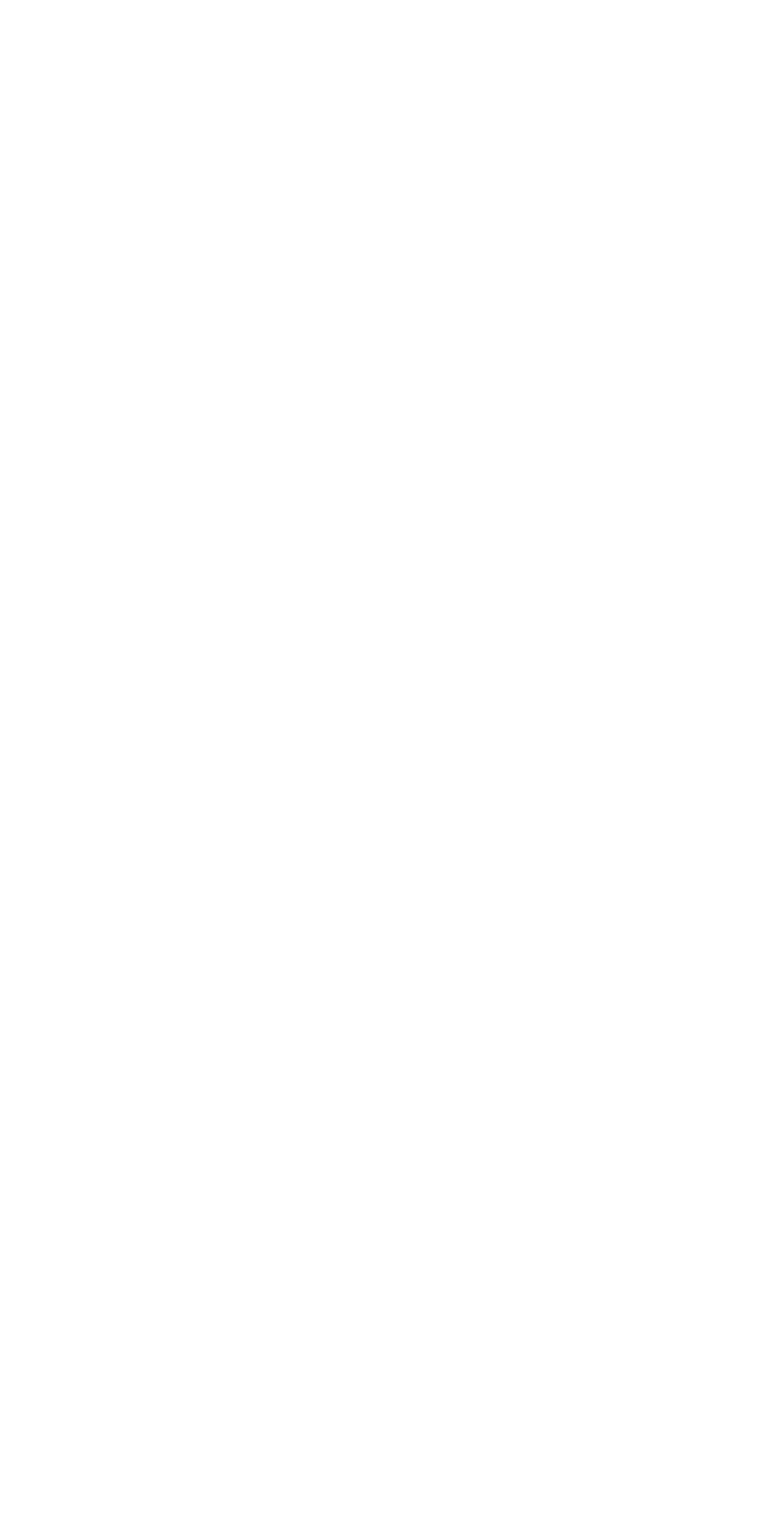
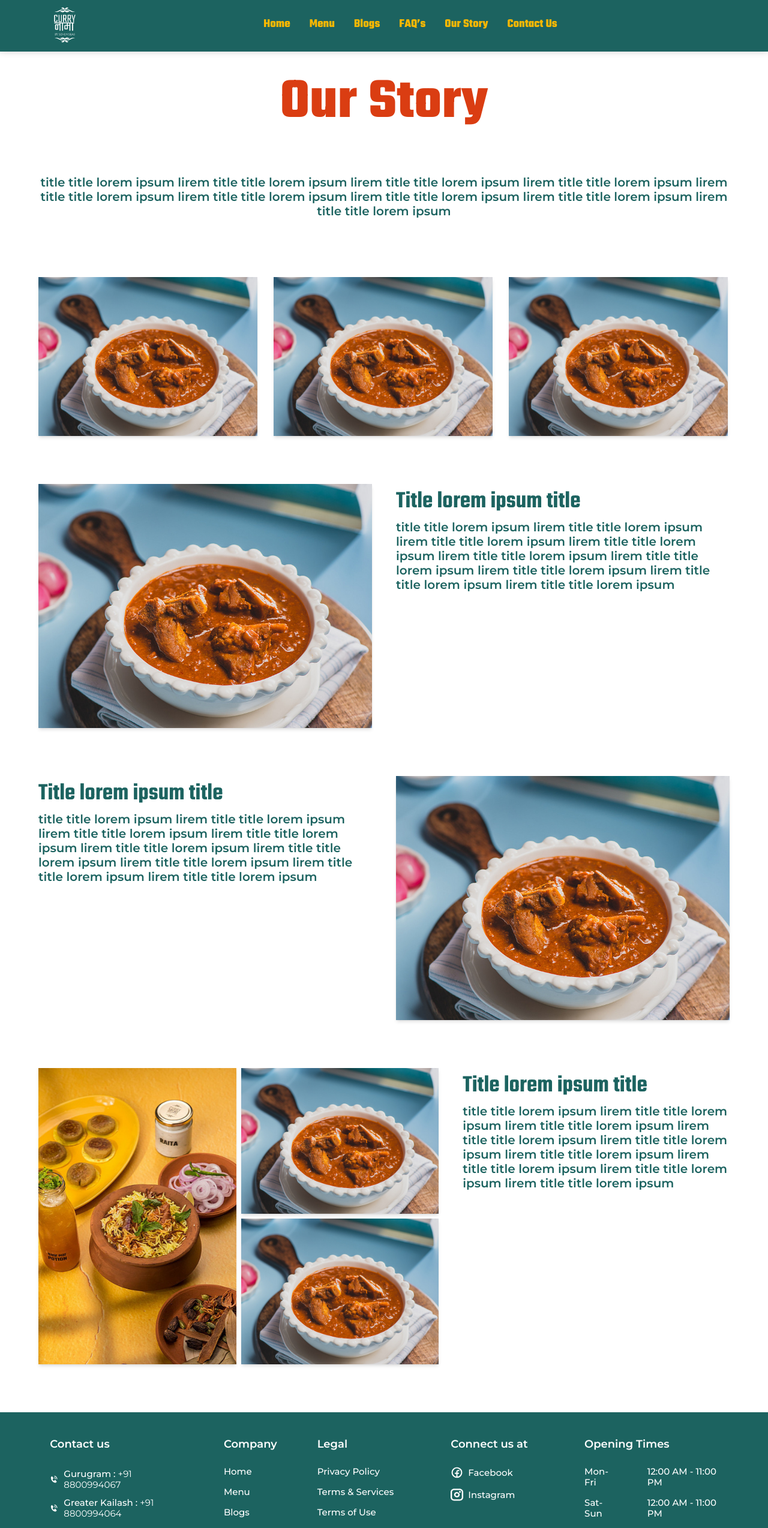
Before and after one commit to talha-ansarii/CurryNama, a React (Vite) app: page /ourstory in a window 1280 px wide. Before the commit this address had no page. Shown: the top 2548 px of the page at 60% size. Before the commit the page ends 800 px from the top, so only its background shows below. Built offline with nearby package versions, Linux system fonts and the light colour scheme.

Commit message:
ourstory page

```diff
--- a/src/App.jsx
+++ b/src/App.jsx
@@ -4,6 +4,7 @@ import { BrowserRouter, Route, Routes } from 'react-router-dom'
 import Home from './pages/Home'
 import ContactUs from './pages/ContactUs'
 import Faq from './pages/Faq'
+import OurStory from './pages/OurStory'
 
 const App = () => {
   return (
@@ -13,6 +14,7 @@ const App = () => {
         <Route path='/' element={<Home />} />
         <Route path='/contactus' element={<ContactUs />} />
         <Route path='/faq' element={<Faq />} />
+        <Route path='/ourstory' element={<OurStory />} />
 
     </Routes>
   </BrowserRouter>
--- a/src/components/Navbar.jsx
+++ b/src/components/Navbar.jsx
@@ -35,15 +35,15 @@ const Navbar = () => {
   return (
     <div className='w-full h-[86px] bg-[#1C6360] fixed nav-shadow z-[50]'>
       <div className='md:flex lg:flex hidden w-[90%] m-auto justify-between items-center'>
-        <Link  >
+        <Link to="/" >
           <img src='/logo.png' alt='logo' className='w-[88px] h-[83px]' />
         </Link>
         <div className='flex gap-[32px]'>
-          <Link to='#' className='teko font-[700] hover:text-white transition-all ease-out duration-300 text-[20px] leading-[28.66px] text-[#FAB700]'>Home</Link>
+          <Link to='/' className='teko font-[700] hover:text-white transition-all ease-out duration-300 text-[20px] leading-[28.66px] text-[#FAB700]'>Home</Link>
           <Link to='#' className='teko font-[700] hover:text-white transition-all ease-out duration-300 text-[20px] leading-[28.66px] text-[#FAB700]'>Menu</Link>
           <Link to='#' className='teko font-[700] hover:text-white transition-all ease-out duration-300 text-[20px] leading-[28.66px] text-[#FAB700]'>Blogs</Link>
           <Link to='/faq' className='teko font-[700] hover:text-white transition-all ease-out duration-300 text-[20px] leading-[28.66px] text-[#FAB700]'>FAQ’s</Link>
-          <Link to='#' className='teko font-[700] hover:text-white transition-all ease-out duration-300 text-[20px] leading-[28.66px] text-[#FAB700]'>Our Story</Link>
+          <Link to='/ourstory' className='teko font-[700] hover:text-white transition-all ease-out duration-300 text-[20px] leading-[28.66px] text-[#FAB700]'>Our Story</Link>
           <Link to='/contactus' className='teko font-[700] hover:text-white transition-all ease-out duration-300 text-[20px] leading-[28.66px] text-[#FAB700]'>Contact Us</Link>
         </div>
         <div></div>
--- /dev/null
+++ b/src/pages/OurStory.jsx
@@ -0,0 +1,62 @@
+import React from 'react'
+import Navbar from '../components/Navbar'
+import Footer from '../components/Footer'
+
+const OurStory = () => {
+  return (
+    <div>
+    <Navbar/>
+        <div className='w-[90%] pt-[100px] mx-auto'>
+        <div className='teko font-[700] text-[40px] lg:text-[96px] md:text-[60px] text-center text-[#DA3D12]'>Our Story</div>
+        <div className='montserrat my-12 font-[600] text-[11px] lg:text-[20px] lg:leading-[24px] md:text-[15px] md:leading-[18px] leading-[15px] text-[#1C6360] text-center '>title title lorem ipsum lirem title title lorem ipsum lirem title title lorem ipsum lirem title title lorem ipsum lirem title title lorem ipsum lirem title title lorem ipsum lirem title title lorem ipsum lirem title title lorem ipsum lirem title title lorem ipsum  </div>
+
+        <div className='grid grid-cols-3 gap-6 '>
+            <img src='/HomePage/piledimg1.jpeg' alt='paneer' className=' lg:w-[365px] lg:h-[265px] object-cover mt-[50px] shadow-md'/>
+            <img src='/HomePage/piledimg1.jpeg' alt='paneer' className=' lg:w-[365px] lg:h-[265px] object-cover mt-[50px] shadow-md'/>
+            <img src='/HomePage/piledimg1.jpeg' alt='paneer' className=' lg:w-[365px] lg:h-[265px] object-cover mt-[50px] shadow-md'/>
+
+        </div>
+
+        <div className='flex gap-10 my-20'>
+            <div className='w-[50%] flex items-start justify-start '>
+            <img src='/HomePage/piledimg1.jpeg' alt='paneer' className=' lg:w-[603px] lg:h-[407px] object-cover  shadow-md'/>
+            </div>
+            <div className='w-[50%] flex flex-col justify-start '>
+                <div className='teko font-[600] text-[20px] md:text-[40px] text-[#1C6360]'>Title lorem ipsum title </div>
+                <div className='montserrat font-[600] lg:text-[20px] lg:leading-[24px] md:text-[15px] md:leading-[18px] text-[#1C6360] text-[7px] leading-[9px]'>title title lorem ipsum lirem title title lorem ipsum lirem title title lorem ipsum lirem title title lorem ipsum lirem title title lorem ipsum lirem title title lorem ipsum lirem title title lorem ipsum lirem title title lorem ipsum lirem title title lorem ipsum  </div>
+            </div>
+        </div>
+        <div className='flex gap-10 my-20'>
+            <div className='w-[50%] flex flex-col justify-start '>
+                <div className='teko font-[600] text-[20px] md:text-[40px] text-[#1C6360]'>Title lorem ipsum title </div>
+                <div className='montserrat font-[600] lg:text-[20px] lg:leading-[24px] md:text-[15px] md:leading-[18px] text-[#1C6360] text-[7px] leading-[9px]'>title title lorem ipsum lirem title title lorem ipsum lirem title title lorem ipsum lirem title title lorem ipsum lirem title title lorem ipsum lirem title title lorem ipsum lirem title title lorem ipsum lirem title title lorem ipsum lirem title title lorem ipsum  </div>
+            </div>
+            <div className='w-[50%] flex items-start justify-start '>
+            <img src='/HomePage/piledimg1.jpeg' alt='paneer' className=' lg:w-[603px] lg:h-[407px] object-cover  shadow-md'/>
+            </div>
+        </div>
+
+        <div className='flex gap-10 my-20'>
+            <div className='w-[60%] flex gap-2'>
+                <div className='w-[50%] h-[100%]'>
+                <img src='/HomePage/paneer.jpeg' alt='paneer' className=' w-full h-full  object-cover  shadow-md'/>
+
+                </div>
+                <div className='flex flex-col gap-2 w-[50%] h-[100%]'>
+                <img src='/HomePage/piledimg1.jpeg' alt='paneer' className=' w-[100%] h-[50%]  object-cover  shadow-md'/>
+                <img src='/HomePage/piledimg1.jpeg' alt='paneer' className='w-[100%] h-[50%]  object-cover  shadow-md'/>
+                </div>
+            </div>
+            <div className='w-[40%] flex flex-col justify-start '>
+                <div className='teko font-[600] text-[20px] text-[#1C6360] md:text-[40px]'>Title lorem ipsum title </div>
+                <div className='montserrat font-[600] lg:text-[20px] lg:leading-[24px] md:text-[15px] md:leading-[18px] text-[#1C6360] text-[7px] leading-[9px]'>title title lorem ipsum lirem title title lorem ipsum lirem title title lorem ipsum lirem title title lorem ipsum lirem title title lorem ipsum lirem title title lorem ipsum lirem title title lorem ipsum lirem title title lorem ipsum lirem title title lorem ipsum  </div>
+            </div>
+        </div>
+
+        </div>
+        <Footer/>
+    </div>
+  )
+}
+
+export default OurStory
```
